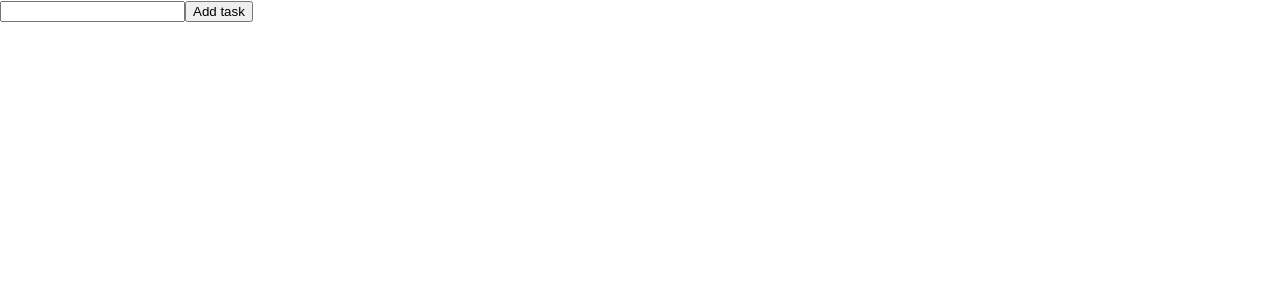
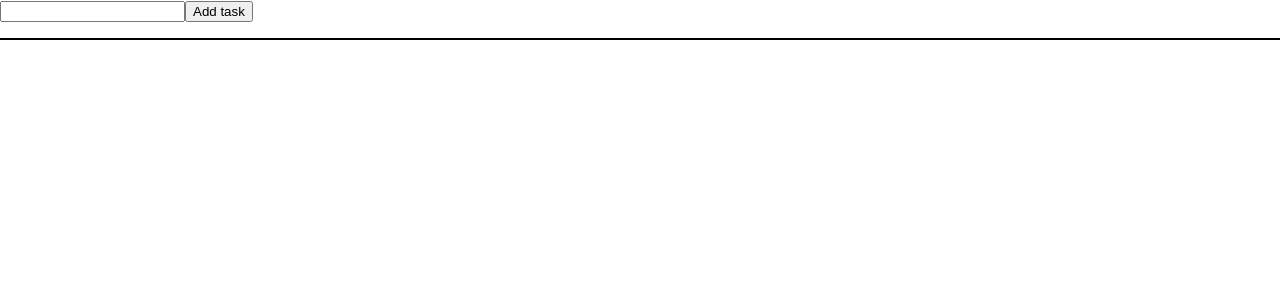
Before and after one commit to ilie05/filestore-frontend, a React (Create React App) app: page / in a window 1280 px wide. Shown: the top 300 px of the page. Built offline with nearby package versions, Linux system fonts and the light colour scheme.

Commit message:
add border

```diff
--- a/src/App.css
+++ b/src/App.css
@@ -32,6 +32,10 @@
   }
 }
 
+.wrapper ul {
+  border: 1px solid black;
+}
+
 .wrapper ul li {
   color: blue;
 }
```
